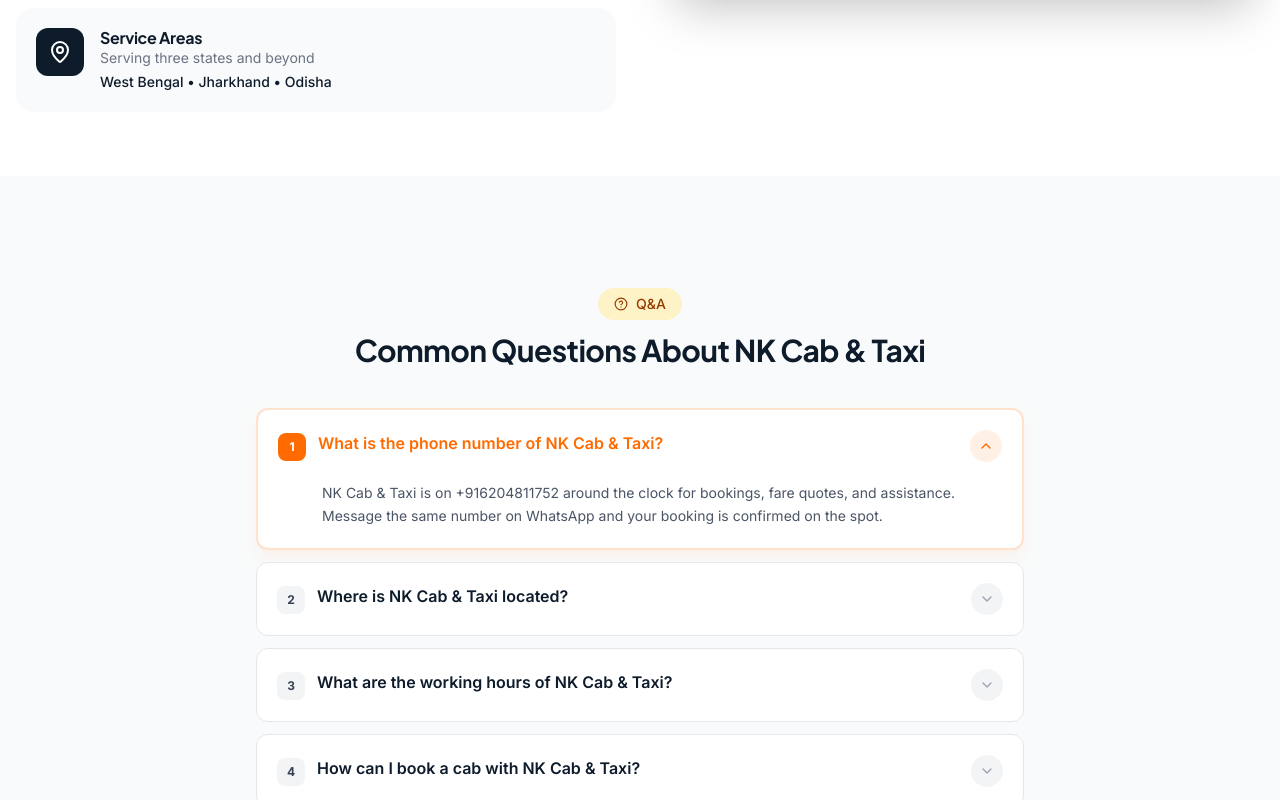
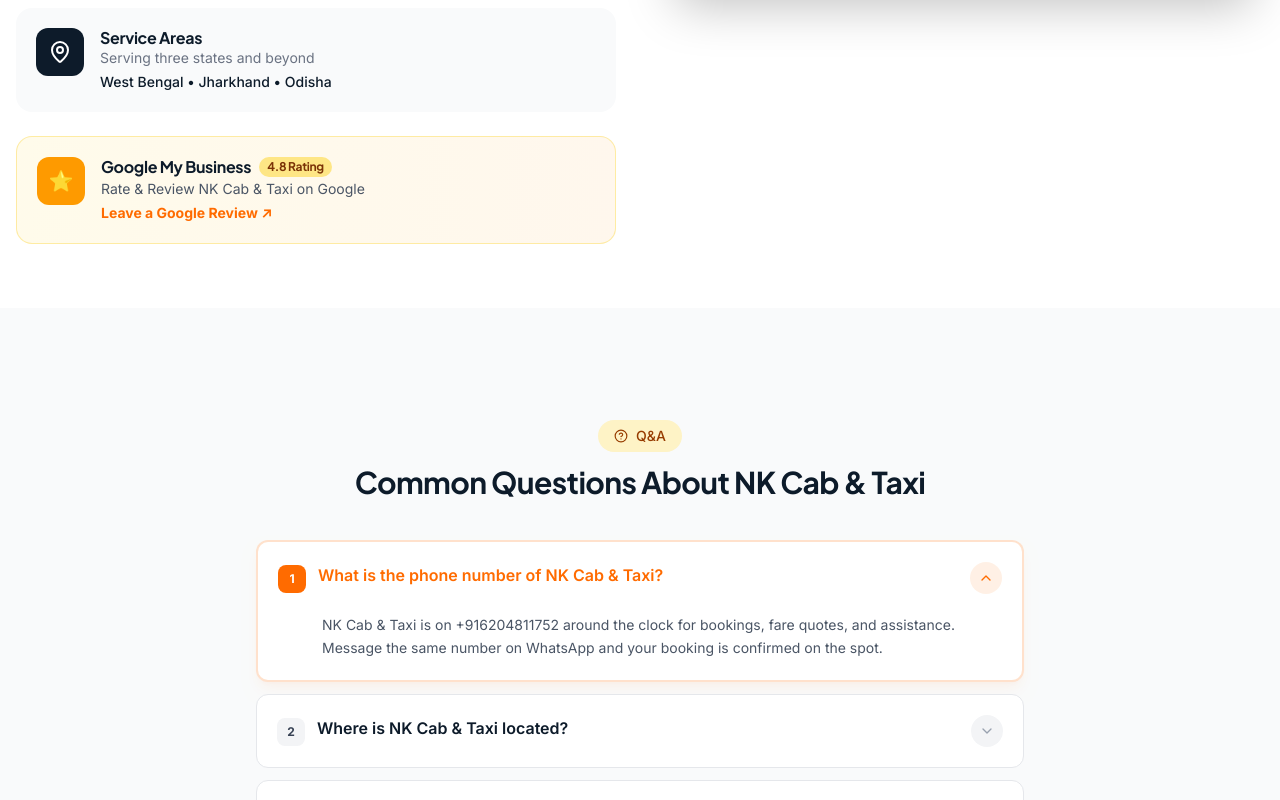
Before and after one commit to kolkatacabtaxiservices/nk-cab-taxi, a Next.js app: page /contact in a window 1280 px wide. Shown: the part 1040-1840 px from the top of the page. Built offline with nearby package versions, Linux system fonts and the light colour scheme.

Commit message:
Update Google My Business review link to https://g.page/r/CVj0IXiBoX-NEBM/review

```diff
--- a/src/app/contact/page.tsx
+++ b/src/app/contact/page.tsx
@@ -120,6 +120,27 @@
                     <p className="text-secondary font-medium text-sm mt-1">West Bengal • Jharkhand • Odisha</p>
                   </div>
                 </div>
+
+                <a
+                  href={BUSINESS.gbpReviewLink}
+                  target="_blank"
+                  rel="noopener noreferrer"
+                  className="flex items-start gap-4 p-5 bg-gradient-to-r from-amber-50 to-orange-50 border border-amber-200/70 rounded-2xl hover:shadow-md transition-all group"
+                >
+                  <div className="w-12 h-12 bg-amber-500 rounded-xl flex items-center justify-center text-white shrink-0 font-extrabold text-xl">
+                    ⭐
+                  </div>
+                  <div>
+                    <h3 className="font-bold text-secondary group-hover:text-primary transition-colors flex items-center gap-2">
+                      Google My Business
+                      <span className="text-xs bg-amber-200 text-amber-900 px-2 py-0.5 rounded-full font-bold">4.8 Rating</span>
+                    </h3>
+                    <p className="text-gray-600 text-sm mt-0.5">Rate &amp; Review NK Cab &amp; Taxi on Google</p>
+                    <p className="text-primary font-bold text-sm mt-1 flex items-center gap-1">
+                      Leave a Google Review ↗
+                    </p>
+                  </div>
+                </a>
               </div>
             </div>
 
--- a/src/components/Footer.tsx
+++ b/src/components/Footer.tsx
@@ -136,6 +136,16 @@
                 </div>
                 24/7, 365 Days a Year
               </div>
+              <a
+                href={BUSINESS.gbpReviewLink}
+                target="_blank"
+                rel="noopener noreferrer"
+                className="inline-flex items-center gap-2 mt-2 px-4 py-2 bg-white/5 hover:bg-white/10 border border-white/10 text-white rounded-xl text-xs font-semibold transition-all group"
+              >
+                <span className="text-amber-400 font-bold">⭐ 4.8</span>
+                <span>Review Us on Google Business</span>
+                <span className="text-gray-400 group-hover:translate-x-0.5 transition-transform">↗</span>
+              </a>
             </div>
 
             {/* States badges - Clickable links for all 5 states */}
--- a/src/components/GoogleMapEmbed.tsx
+++ b/src/components/GoogleMapEmbed.tsx
@@ -1,7 +1,8 @@
 'use client';
 
 import { useRef, useState, useEffect } from 'react';
-import { MapPin } from 'lucide-react';
+import { MapPin, Star } from 'lucide-react';
+import { BUSINESS } from '@/lib/data';
 
 interface GoogleMapEmbedProps {
   /** For route pages: show directions from → to */
@@ -141,13 +142,24 @@
               href={`https://www.google.com/maps/search/cab+service+${encodeURIComponent(cityName + ', India')}`}
               target="_blank"
               rel="noopener noreferrer"
-              className="inline-flex items-center gap-2 text-sm text-primary font-medium hover:underline"
+              className="inline-flex items-center gap-2 text-sm text-primary font-medium hover:underline mr-4"
             >
               <MapPin size={14} />
               Open {cityName} in Google Maps ↗
             </a>
           </div>
         )}
+        <div className="mt-4 text-center">
+          <a
+            href={BUSINESS.gbpReviewLink}
+            target="_blank"
+            rel="noopener noreferrer"
+            className="inline-flex items-center gap-2 px-5 py-2.5 bg-white border border-amber-300 rounded-full text-xs sm:text-sm font-bold text-gray-800 hover:bg-amber-50 shadow-sm transition-all"
+          >
+            <Star size={16} className="text-amber-500 fill-amber-500" />
+            <span>Rate &amp; Review NK Cab &amp; Taxi on Google My Business ↗</span>
+          </a>
+        </div>
       </div>
     </section>
   );
--- a/src/lib/data.ts
+++ b/src/lib/data.ts
@@ -206,8 +206,8 @@
   payment: 'Cash, UPI, Card, Online Transfer',
   domain: 'https://www.nkcabtaxi.com',
   foundYear: 2019,
-  gbpLink: 'https://g.page/r/nkcabtaxi/review',
-  gbpReviewLink: 'https://g.page/r/nkcabtaxi/review',
+  gbpLink: 'https://g.page/r/CVj0IXiBoX-NEBM/review',
+  gbpReviewLink: 'https://g.page/r/CVj0IXiBoX-NEBM/review',
   states: ['West Bengal', 'Jharkhand', 'Odisha', 'Bihar', 'Uttar Pradesh'],
   hubs: ['Kolkata', 'Ranchi', 'Bhubaneswar', 'Jamshedpur', 'Patna'],
 };
```
